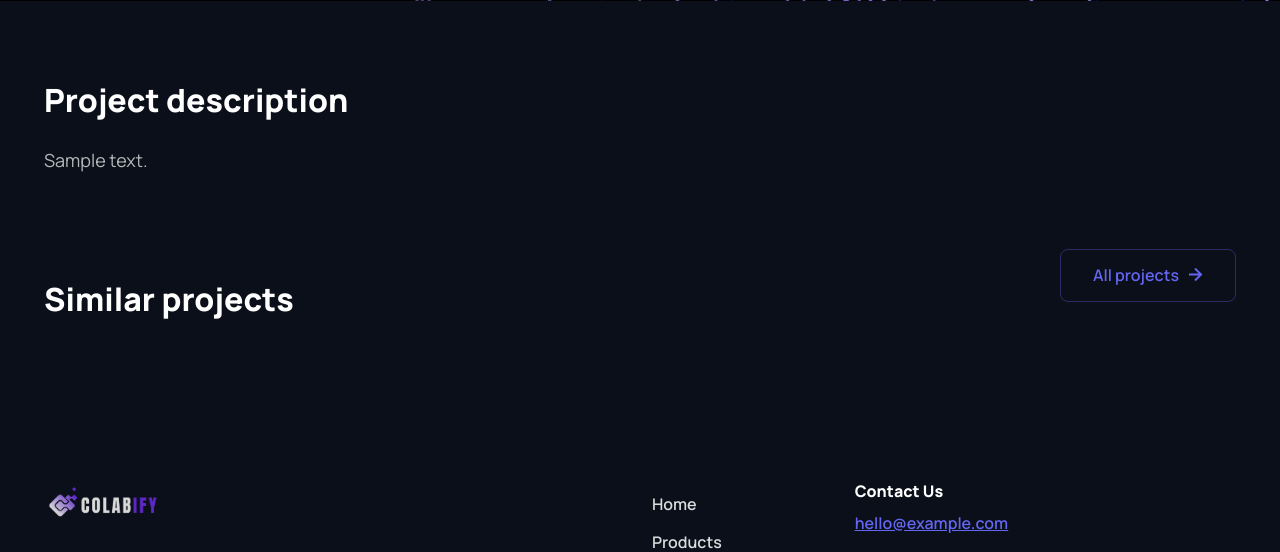
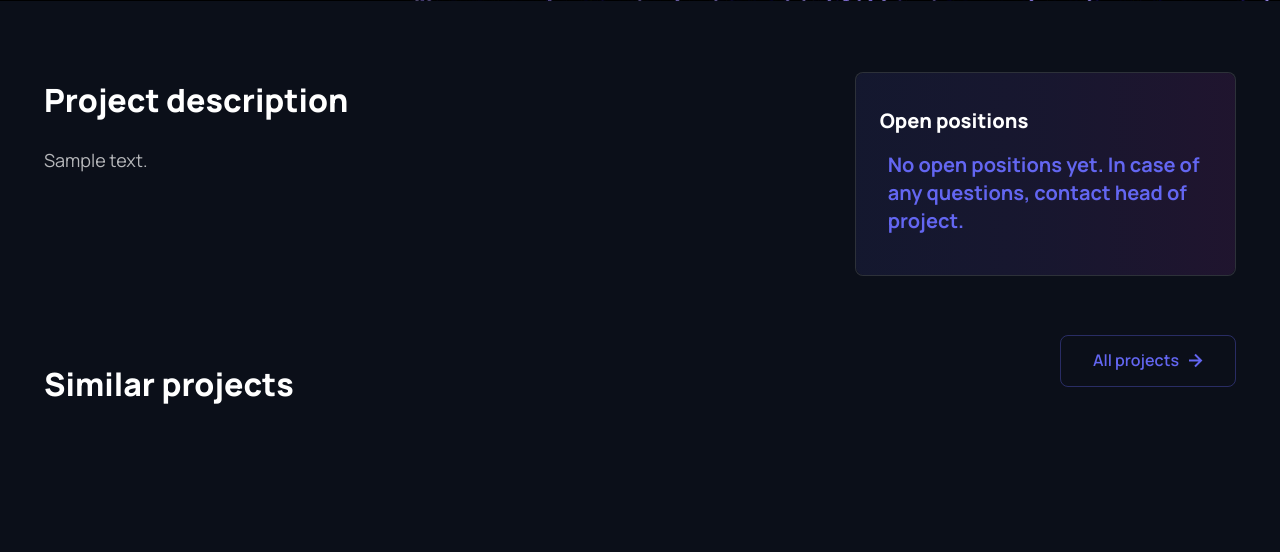
Before and after one commit to dariagridina/hackathon_swps, a Django app: page /projects/1/ in a window 1280 px wide. Shown: the part 571-1123 px from the top of the page. Run offline with Django 4.2, Linux system fonts and the light colour scheme; tables that the repository leaves empty hold one stand-in row (values such as "Sample post"); grey boxes marked "Sample" are stand-in pictures; some libraries are stand-ins or nearby versions.

Commit message:
open position

```diff
--- a/templates/projects/project_detail.html
+++ b/templates/projects/project_detail.html
@@ -91,9 +91,18 @@
                             </ul>
                         </div>
                     </div>
-                {% endif %}
+            {% else %}
+            <div class="card card-body position-relative mt-3 mb-3">
+                        <div style="margin-top: 10px;"></div>
+                        <span class="position-absolute top-0 start-0 w-100 h-100 bg-gradient-primary opacity-10 rounded-3"></span>
+                        <div class="position-relative zindex-2">
+                            <h3 class="h5">Open positions</h3>
+                            <h5 class ="text-primary fw-semibold ms-2">No open positions yet. In case of any questions, contact head of project.</h5>
+
             </div>
         </div>
+                            {% endif %}
+
     </section>
 
     <!-- Similar projects -->
```
